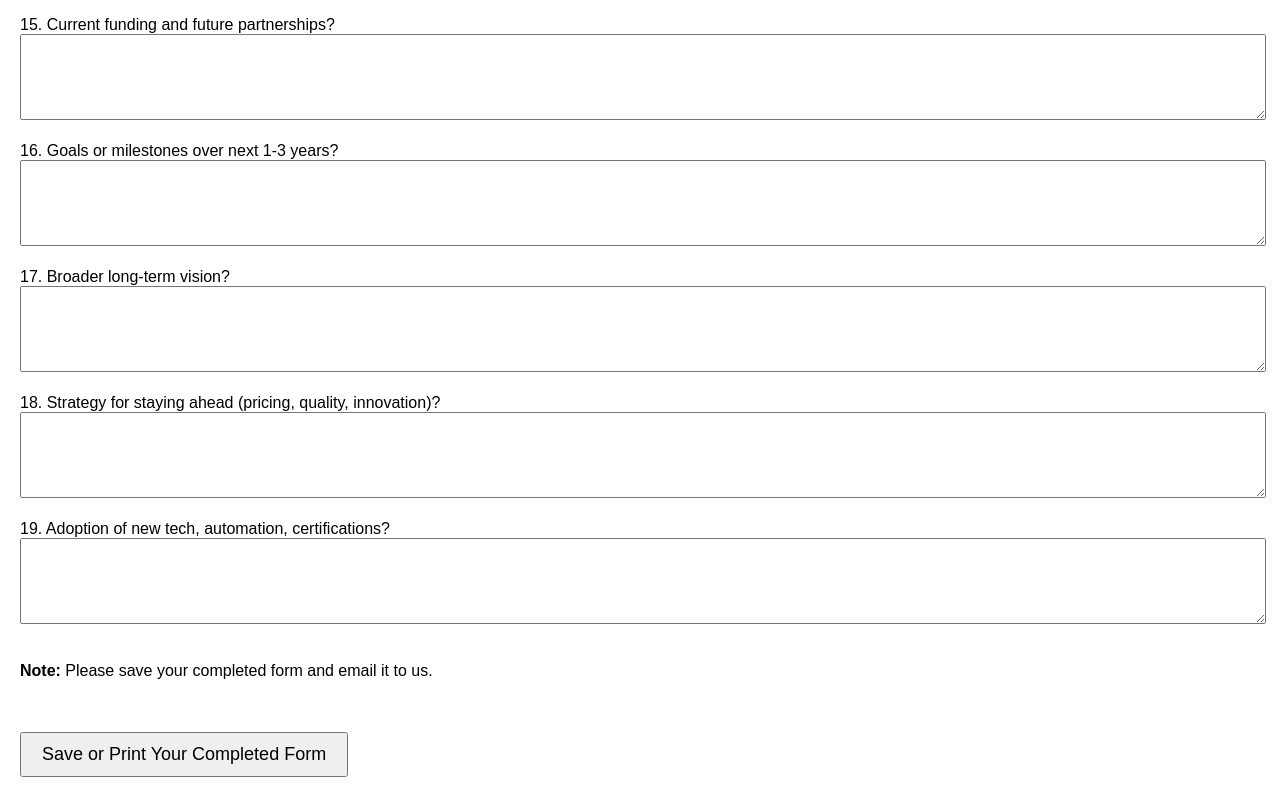
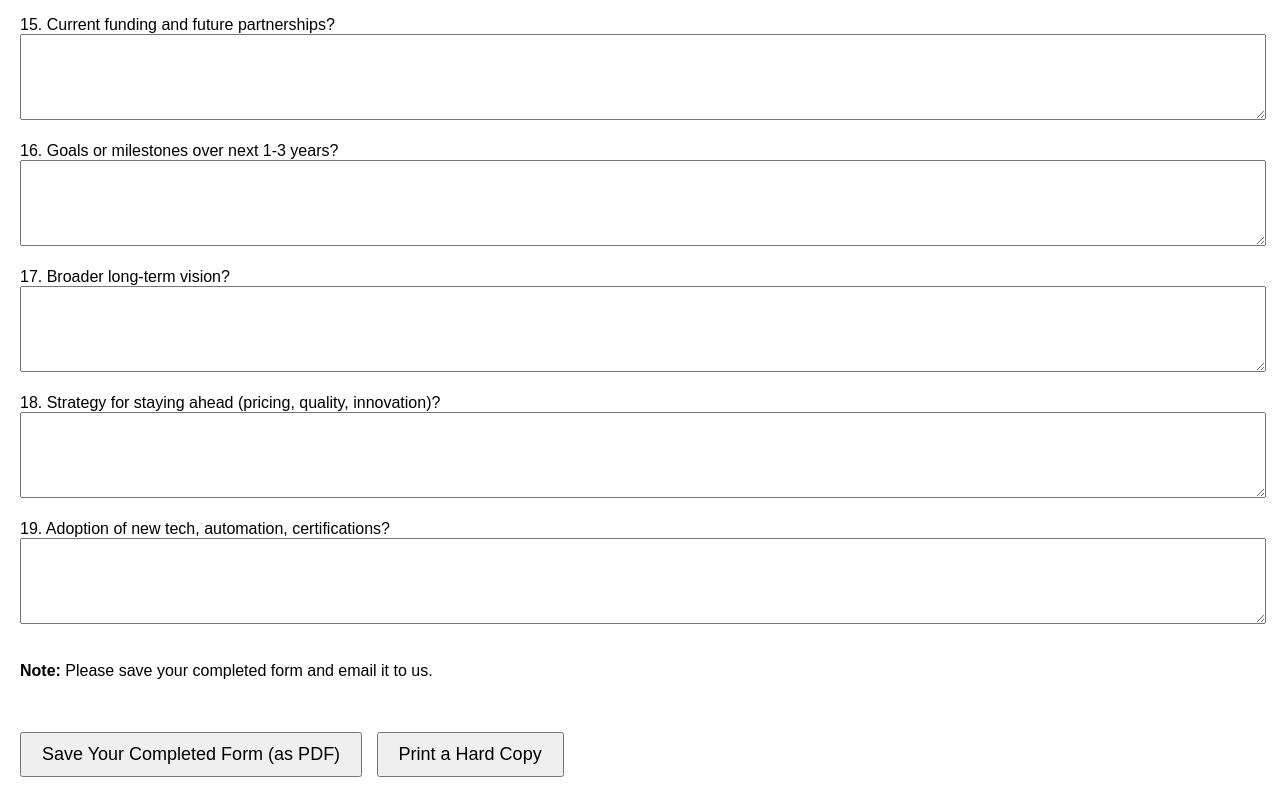
Before and after one commit to Zingybargains/discovery-questionnaire-online, a plain HTML site: page index.html in a window 1280 px wide. Shown: the part 2252-3049 px from the top of the page. Drawn offline with Linux system fonts and the light colour scheme.

Commit message:
Update index.html
Added separate Save as PDF and Print buttons for Discovery Questionnaire

```diff
--- a/index.html
+++ b/index.html
@@ -42,7 +42,10 @@
         <p><strong>Note:</strong> Please save your completed form and email it to us.</p>
 
 <br><br>
-<button type="button" onclick="window.print()" style="font-size: 18px; padding: 10px 20px;">Save or Print Your Completed Form</button>
+<button type="button" onclick="window.print()" style="font-size: 18px; padding: 10px 20px; margin-right: 10px;">Save Your Completed Form (as PDF)</button>
+
+<button type="button" onclick="window.print()" style="font-size: 18px; padding: 10px 20px;">Print a Hard Copy</button>
+
 
     </form>
 </body>
```
